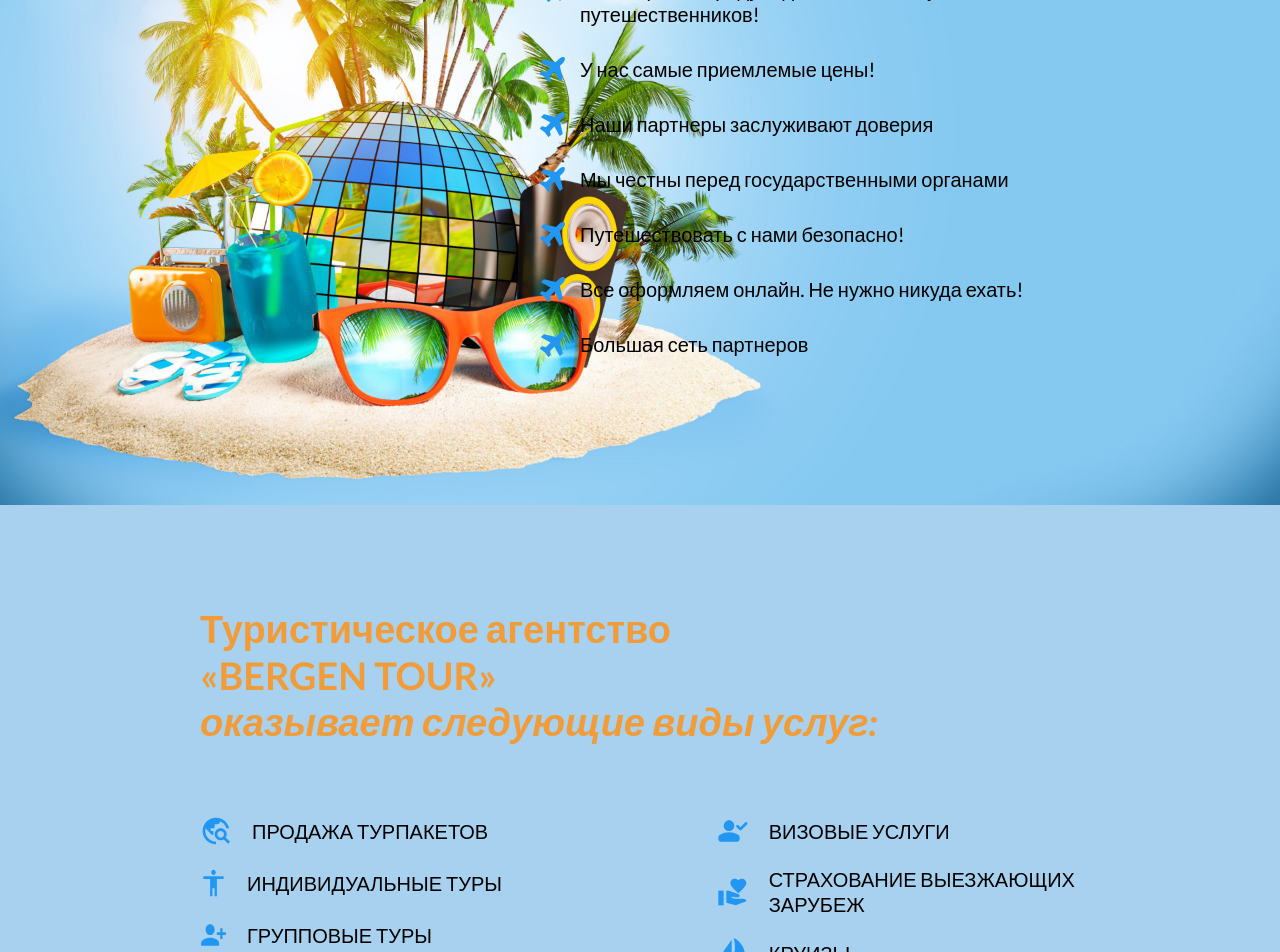
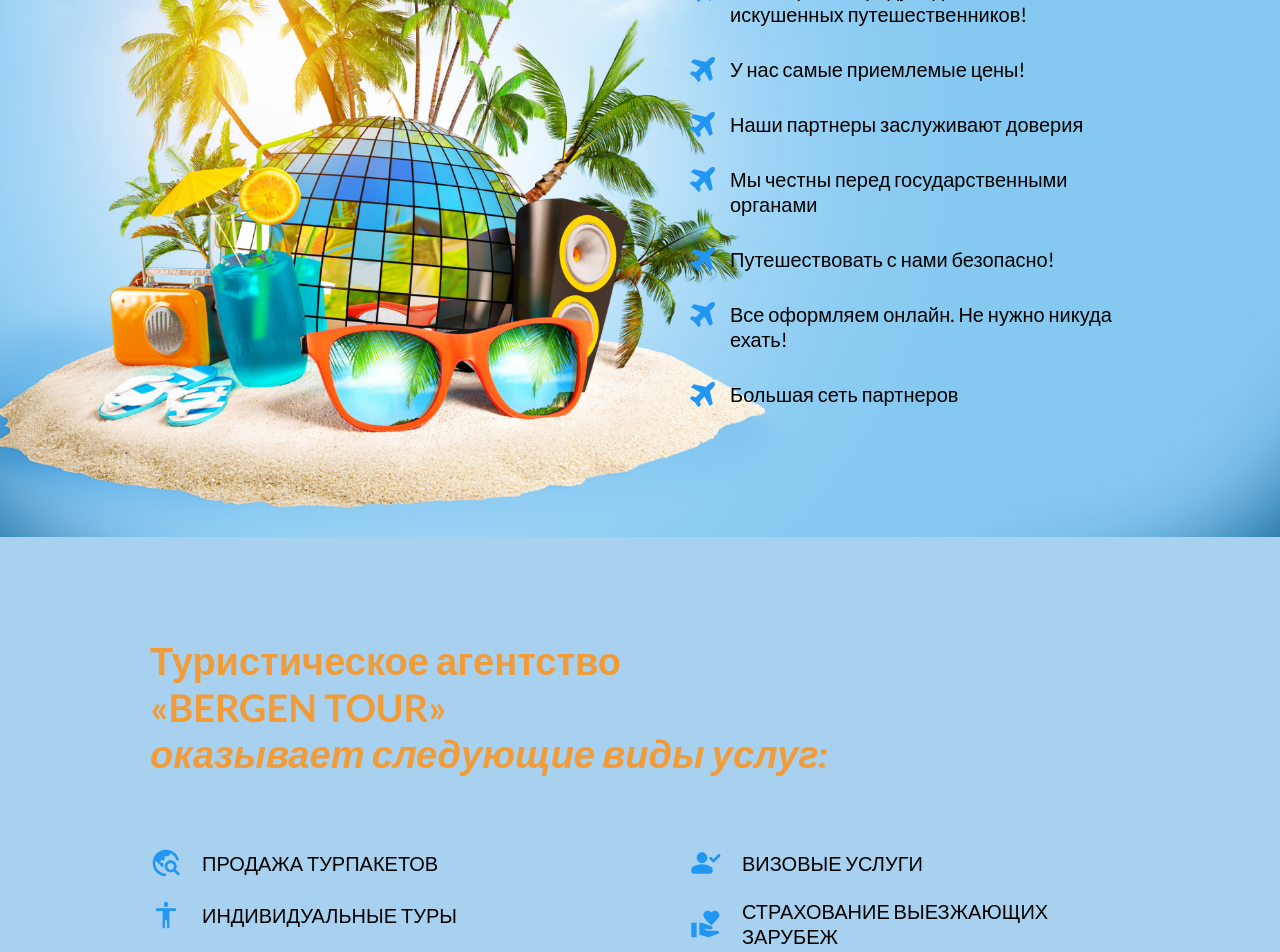
Before and after one commit to dariaSDemidova/Bergen-Tour, a React (Vite) app: page / in a window 1280 px wide. Shown: the part 1848-2800 px from the top of the page. Built offline with nearby package versions, Linux system fonts and the light colour scheme.

Commit message:
fix adaptive of Main page

```diff
--- a/src/components/Hero/Hero.scss
+++ b/src/components/Hero/Hero.scss
@@ -6,6 +6,10 @@
     min-height: 986px;
     position: relative;
     display: flex;
+
+    @media screen and (max-width: 768px) {
+        min-height: 500px;
+    }
 
     @media screen and (max-width: 425px) {
         align-items: flex-end;
--- a/src/components/Reviews/Reviews.scss
+++ b/src/components/Reviews/Reviews.scss
@@ -1,6 +1,15 @@
 .swiper {
   margin-top: 70px;
   max-width: 500px;
+
+  @media screen and (max-width: 768px) {
+    max-width: 400px;
+  }
+
+  @media screen and (max-width: 425px) {
+    max-width: 300px;
+    margin-top: 40px;
+  }
   &-slide {
     &:hover {
       cursor: pointer;
--- a/src/pages/Main/Main.jsx
+++ b/src/pages/Main/Main.jsx
@@ -45,7 +45,7 @@
           <div className="why__block">
             <div className="why__block-contacts">
               <p>+7 778 900 67 21</p>
-              <button id="why-contacts__button" className="contacts__button why__block-contacts-btn">заказать обратный звонок</button>
+              <button id="contacts__button" className="contacts__button why__block-contacts-btn" onClick={togglePopup}>заказать обратный звонок</button>
             </div>
             <ul className="why__block-list">
               <li>Наш сервис порадует даже самых искушенных путешественников!</li>
@@ -69,7 +69,7 @@
               <li><img src={travel} alt="travel-explore"/>продажа турпакетов</li>
               <li><img src={accessibility} alt="accessibility"/>индивидуальные туры</li>
               <li><img src={person} alt="person-add"/>групповые туры</li>
-              <li><img src={bag} alt="bag"/>организация деловых поездок, корпоративных<br/>мероприятий и отдыха сотрудников вашей компании</li>
+              <li><img src={bag} alt="bag"/>организация деловых поездок, корпоративных мероприятий и отдыха сотрудников вашей компании</li>
               <li><img src={umbrella} alt="umbrella"/>лечебно-оздоровительные туры</li>
             </ul>
             <ul className="offerings__list">
@@ -94,7 +94,9 @@
         <div className="container">
           <h2 className="certificates__title">Подарочные сертификаты</h2>
           <div className="certificates__content">
-            <img src={Certificate} alt="certificate" />
+            <div>
+              <img src={Certificate} alt="certificate" />
+            </div>
             <div className="certificates__content-right">
               <div className="certificates__content-text">
                 <p><span>Скидка 3%</span> при покупке от 10 сертификатов</p>
@@ -111,7 +113,7 @@
 			<section className="tours">
 				<div className="container">
 					<h2 className="tours__header"><span>Готовые турпакеты и отдельные услуги</span><br/>по честным ценам</h2>
-					<h3 className="tours__subheader">Если найдете дешевле, то свяжитесь с нами</h3>
+					<h3 className="tours__subheader">Если найдете дешевле, свяжитесь с нами</h3>
 					<Tours/>
 				</div>
     	</section>
--- a/src/pages/Main/Main.scss
+++ b/src/pages/Main/Main.scss
@@ -6,7 +6,7 @@
   padding: 100px 250px;
 
   @media screen and (max-width: 1440px) {
-      padding: 100px 200px;
+      padding: 100px 150px;
   }
 
   @media screen and (max-width: 768px) {
@@ -27,6 +27,10 @@
   &__title {
     @include text-styles(38px, 700, $black-color);
 
+    @media screen and (max-width: 425px) {
+      text-align: center;
+    }
+
     span {
         color: $orange-color;
         font-style: italic;
@@ -45,6 +49,10 @@
     gap: 10px;
     text-decoration: none;
 
+    @media screen and (max-width: 425px) {
+      margin-top: 40px;
+    }
+
     &:hover {
       .button-image {
         content: url('../../assets/icons/blue-plane.svg');
@@ -58,22 +66,45 @@
     display: flex;
     justify-content: space-between;
     background: url('../../assets/images/bg3.jpg') no-repeat center center / cover;
-    min-height: 750px;
+
+    @media screen and (max-width: 768px) {
+      flex-direction: column;
+      align-items: flex-end;
+    }
+
+    @media screen and (max-width: 425px) {
+      background: none;
+      background-color: $white-color;
+      align-items: center;
+      justify-content: flex-start;
+    }
   }
 
   &__title {
-    @include text-styles(38px, 700, $orange-color);
+    @include text-styles(38px, 700, $black-color);
+
+    @media screen and (max-width: 425px) {
+      color: $orange-color;
+    }
   }
 
   &__block {
     display: flex;
     flex-direction: column;
 
+    @media screen and (max-width: 768px) {
+      margin-top: 30px;
+    }
+
     &-contacts {
       display: flex;
       flex-direction: column;
       align-items: flex-end;
       justify-content: center;
+
+      @media screen and (max-width: 425px) {
+        display: none;
+      }
 
       p {
         @include text-styles(36px, 700, $orange-color);
@@ -88,7 +119,21 @@
     &-list {
       list-style: none;
       margin-top: 60px;
-      max-width: 500px;
+      max-width: 400px;
+
+      @media screen and (min-width: 2560px) {
+        max-width: 800px;
+      }
+
+      @media screen and (max-width: 1024px) {
+        max-width: 300px;
+        text-align: end;
+      }
+
+      @media screen and (max-width: 425px) {
+        text-align: start;
+        margin-top: 0;
+      }
 
       li {
         position: relative;
@@ -101,6 +146,26 @@
           left: -40px;
           width: 25px;
           height: 25px;
+
+          @media screen and (max-width: 1024px) {
+            right: -40px;
+            left: auto;
+          }
+
+          @media screen and (max-width: 425px) {
+            right: auto;
+            left: -40px;
+          }
+        }
+
+        @media screen and (max-width: 1024px) {
+          display: flex;
+          align-items: center;
+          justify-content: end;
+        }
+
+        @media screen and (max-width: 425px) {
+          justify-content: flex-start;
         }
       }
     }
@@ -112,20 +177,50 @@
 
   &__title {
     @include text-styles(38px, 700, $orange-color);
+
+    @media screen and (max-width: 425px) {
+      font-size: 32px;
+    }
   }
 
   &__subtitle {
     @include text-styles(38px, 700, $orange-color);
     font-style: italic;
+
+    @media screen and (max-width: 425px) {
+      font-size: 28px;
+    }
   }
 
   &__content {
     display: flex;
     justify-content: space-between;
+    gap: 50px;
+
+    @media screen and (max-width: 768px) {
+      flex-direction: column;
+      gap: 0;
+    }
   }
 
   &__list {
     margin-top: 70px;
+    max-width: 50%;
+
+    @media screen and (max-width: 768px) {
+      margin-top: 0;
+      max-width: 100%;
+
+      &:first-child {
+        margin-top: 70px;
+      }
+    }
+
+    @media screen and (max-width: 425px) {
+      &:first-child {
+        margin-top: 40px;
+      }
+    }
 
     li {
       @include text-styles(20px, 400, $black-color);
@@ -135,7 +230,16 @@
       align-items: center;
       gap: 20px;
       margin-bottom: 20px;
+
+      @media screen and (max-width: 425px) {
+        font-size: 16px;
       }
+
+      img {
+        width: 32px;
+        height: 32px;
+      }
+    }
   }
 }
 
@@ -143,6 +247,10 @@
   min-height: 300px;
   &__title {
     @include text-styles(38px, 700, $orange-color);
+
+    @media screen and (max-width: 768px) {
+      text-align: center;
+    }
   }
 }
 
@@ -152,16 +260,53 @@
 
   &__title {
     @include text-styles(38px, 700, $orange-color);
+
+    @media screen and (max-width: 768px) {
+      text-align: center;
+    }
+  }
+
+  &__btn {
+    max-height: 80px;
+    margin-top: 30px;
+    padding: 15px;
+
+    @media screen and (max-width: 1024px) {
+      font-size: 14px;
+    }
   }
 
   &__content {
     margin-top: 70px;
     display: flex;
     justify-content: center;
+    align-items: center;
     gap: 70px;
+
+    @media screen and (max-width: 1024px) {
+      gap: 30px;
+    }
+
+    @media screen and (max-width: 768px) {
+      flex-direction: column;
+      gap: 20px;
+    }
+
+    @media screen and (max-width: 425px) {
+      margin-top: 40px;
+    }
 
     img {
       max-width: 450px;
+      height: fit-content;
+
+      @media screen and (max-width: 1440px) {
+        max-width: 400px;
+      }
+
+      @media screen and (max-width: 1024px) {
+        max-width: 300px;
+      }
     }
 
     &-right {
@@ -174,8 +319,13 @@
     &-text {
       @include text-styles(20px, 400, $black-color);
       text-transform: uppercase;
+      text-align: center;
       p {
         margin-top: 20px;
+
+        @media screen and (max-width: 1024px) {
+          font-size: 16px;
+        }
       }
       span {
         color: $orange-color;
@@ -188,11 +338,27 @@
     &__header {
       @include text-styles(38px, 700, $black-color);
       span {
-      color: $orange-color;
+        color: $orange-color;
+      }
+
+      @media screen and (max-width: 768px) {
+        text-align: center;
+      }
+
+      @media screen and (max-width: 425px) {
+        font-size: 32px;
       }
     }
     &__subheader {
       @include text-styles(30px, 400, $black-color);
       margin-top: 20px;
+
+      @media screen and (max-width: 768px) {
+        text-align: center;
+      }
+
+      @media screen and (max-width: 425px) {
+        font-size: 28px;
+      }
     }
 }
```
